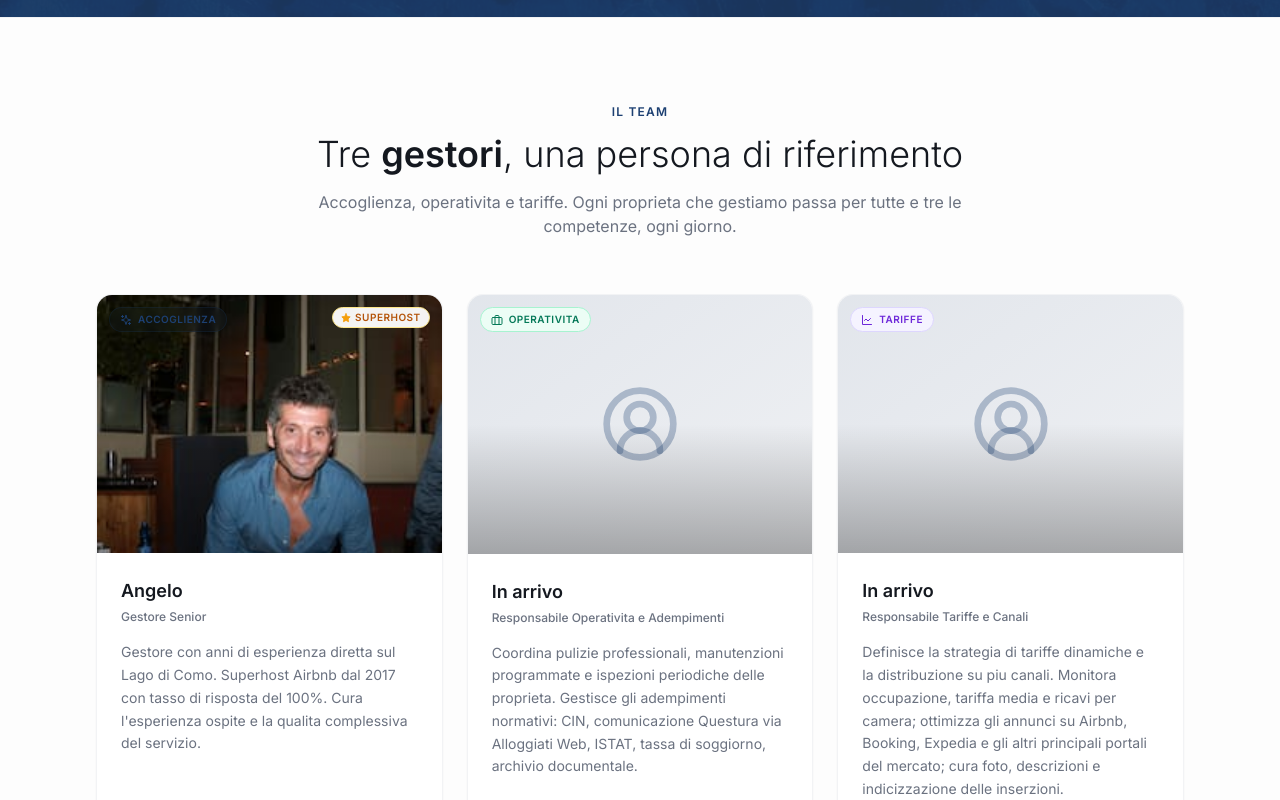
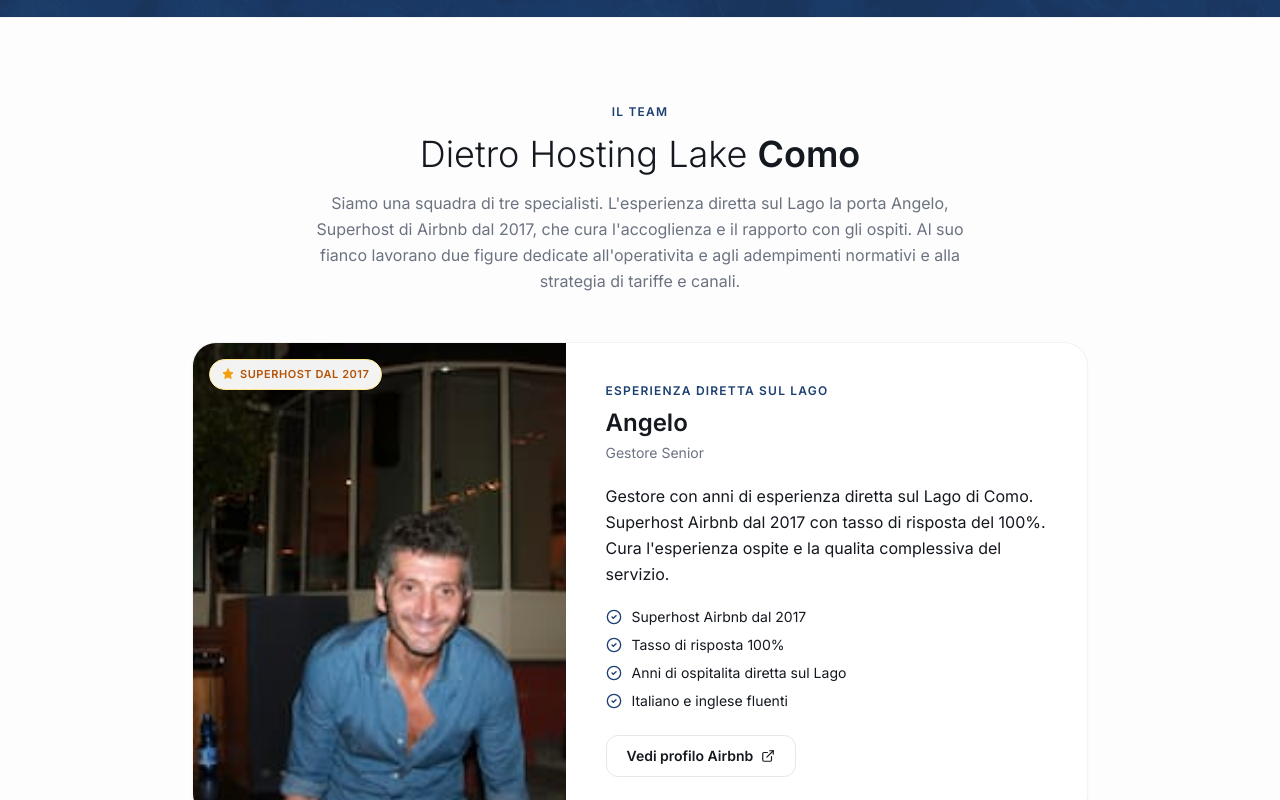
Before and after one commit to crapotca2/hostinglakecomo, a Next.js app: page /about in a window 1280 px wide. Shown: the part 940-1740 px from the top of the page. Built offline with nearby package versions, Linux system fonts and the light colour scheme.

Commit message:
ui(about): drop competence-areas eyebrow, replace 3-team-cards with single Angelo spotlight (no exposure for the other two)

```diff
--- a/src/app/(public)/about/page.tsx
+++ b/src/app/(public)/about/page.tsx
@@ -3,10 +3,8 @@ import {
   ExternalLink,
   CheckCircle2,
   Sparkles,
-  Briefcase,
   LineChart,
   ShieldCheck,
-  UserCircle2,
 } from "lucide-react";
 import team from "@/data/team.json";
 
@@ -65,9 +63,6 @@ export default function AboutPage() {
 
             {/* Tre aree di specializzazione */}
             <div className="space-y-3">
-              <div className="text-[11px] uppercase tracking-widest text-white/60 font-semibold mb-1">
-                Tre aree, una squadra
-              </div>
               {[
                 {
                   icon: Sparkles,
@@ -109,109 +104,83 @@ export default function AboutPage() {
 
       <section className="py-20 bg-muted/20 border-y border-border/50">
         <div className="max-w-6xl mx-auto px-4 sm:px-6 lg:px-8">
-          <div className="text-center mb-14">
+          <div className="text-center mb-12">
             <span className="text-xs font-semibold uppercase tracking-widest text-primary">
               Il team
             </span>
             <h2 className="text-3xl sm:text-4xl font-light mt-3 mb-4">
-              Tre <span className="font-semibold">gestori</span>,
-              una persona di riferimento
+              Dietro Hosting Lake <span className="font-semibold">Como</span>
             </h2>
-            <p className="text-muted-foreground max-w-2xl mx-auto">
-              Accoglienza, operativita e tariffe. Ogni proprieta che gestiamo
-              passa per tutte e tre le competenze, ogni giorno.
+            <p className="text-muted-foreground max-w-2xl mx-auto leading-relaxed">
+              Siamo una squadra di tre specialisti. L&apos;esperienza diretta
+              sul Lago la porta Angelo, Superhost di Airbnb dal 2017, che cura
+              l&apos;accoglienza e il rapporto con gli ospiti. Al suo fianco
+              lavorano due figure dedicate all&apos;operativita e agli
+              adempimenti normativi e alla strategia di tariffe e canali.
             </p>
           </div>
 
-          <div className="grid md:grid-cols-3 gap-6">
-            {team.members.map((m) => {
-              const Icon =
-                m.id === "operations"
-                  ? Briefcase
-                  : m.id === "revenue"
-                  ? LineChart
-                  : Sparkles;
-              const accent =
-                m.id === "operations"
-                  ? "bg-emerald-50 text-emerald-700 border-emerald-200"
-                  : m.id === "revenue"
-                  ? "bg-violet-50 text-violet-700 border-violet-200"
-                  : "bg-primary/[0.08] text-primary border-primary/20";
+          {/* Spotlight Angelo */}
+          {(() => {
+            const angelo = team.members.find((m) => m.id === "angelo");
+            if (!angelo) return null;
             return (
-                <div
-                  key={m.id}
-                  className="group bg-white rounded-2xl border border-border/50 overflow-hidden shadow-sm hover:shadow-lg hover:border-primary/30 transition-all flex flex-col"
-                >
-                  <div className="aspect-[4/3] bg-muted relative overflow-hidden">
-                    {m.profilePicture ? (
+              <div className="bg-white rounded-3xl border border-border/50 shadow-sm overflow-hidden grid md:grid-cols-[5fr_7fr] max-w-4xl mx-auto">
+                <div className="aspect-square md:aspect-auto bg-muted relative overflow-hidden">
+                  {angelo.profilePicture && (
                     // eslint-disable-next-line @next/next/no-img-element
                     <img
-                        src={m.profilePicture}
-                        alt={`${m.name} — ${m.role}`}
-                        className="w-full h-full object-cover group-hover:scale-[1.03] transition-transform duration-500"
+                      src={angelo.profilePicture}
+                      alt={`${angelo.name} — ${angelo.role}`}
+                      className="w-full h-full object-cover"
                     />
-                    ) : (
-                      <div className="w-full h-full flex items-center justify-center bg-gradient-to-br from-primary/[0.08] to-primary/[0.02]">
-                        <UserCircle2 className="h-20 w-20 text-primary/30" />
-                      </div>
                   )}
-                    <div className="absolute inset-0 bg-gradient-to-t from-black/30 via-transparent to-transparent pointer-events-none" />
-                    <div
-                      className={`absolute top-3 left-3 inline-flex items-center gap-1.5 px-2.5 py-1 rounded-full border backdrop-blur-sm ${accent}`}
-                    >
-                      <Icon className="h-3 w-3" />
-                      <span className="text-[10px] font-semibold uppercase tracking-wider">
-                        {m.shortRole}
+                  {angelo.isSuperhost && (
+                    <div className="absolute top-4 left-4 inline-flex items-center gap-1.5 bg-white/95 backdrop-blur-sm px-3 py-1.5 rounded-full border border-amber-200 shadow-sm">
+                      <Star className="h-3 w-3 fill-amber-500 text-amber-500" />
+                      <span className="text-[11px] font-semibold uppercase tracking-wider text-amber-700">
+                        Superhost dal 2017
                       </span>
-                    </div>
-                    {m.isSuperhost && (
-                      <div className="absolute top-3 right-3 inline-flex items-center gap-1 text-[10px] font-semibold uppercase tracking-wider text-amber-700 bg-white/95 border border-amber-200 px-2 py-0.5 rounded-full backdrop-blur-sm">
-                        <Star className="h-2.5 w-2.5 fill-amber-500 text-amber-500" />
-                        Superhost
                     </div>
                   )}
                 </div>
-                  <div className="p-6 flex-1 flex flex-col">
-                    <h3 className="text-lg font-semibold mb-1">
-                      {m.name ?? "In arrivo"}
-                    </h3>
-                    <p className="text-xs text-muted-foreground font-medium mb-4">
-                      {m.role}
+                <div className="p-8 md:p-10 flex flex-col justify-center">
+                  <span className="text-xs font-semibold uppercase tracking-widest text-primary mb-2">
+                    Esperienza diretta sul Lago
+                  </span>
+                  <h3 className="text-2xl font-semibold mb-1">{angelo.name}</h3>
+                  <p className="text-sm text-muted-foreground mb-5">
+                    {angelo.role}
                   </p>
-                    <p className="text-sm text-muted-foreground leading-relaxed mb-5 flex-1">
-                      {m.bio}
+                  <p className="text-foreground leading-relaxed mb-5">
+                    {angelo.bio}
                   </p>
-                    <ul className="space-y-2 mb-5">
-                      {m.highlights.slice(0, 3).map((h) => (
+                  <ul className="space-y-2 mb-6">
+                    {angelo.highlights.map((h) => (
                       <li
                         key={h}
-                          className="flex items-start gap-2 text-xs text-foreground"
+                        className="flex items-start gap-2.5 text-sm"
                       >
-                          <CheckCircle2 className="h-3.5 w-3.5 text-primary shrink-0 mt-0.5" />
+                        <CheckCircle2 className="h-4 w-4 text-primary shrink-0 mt-0.5" />
                         {h}
                       </li>
                     ))}
                   </ul>
-                    {m.airbnbProfileUrl ? (
+                  {angelo.airbnbProfileUrl && (
                     <a
-                        href={m.airbnbProfileUrl}
+                      href={angelo.airbnbProfileUrl}
                       target="_blank"
                       rel="noopener noreferrer"
-                        className="inline-flex items-center gap-1.5 text-xs font-semibold text-primary hover:underline mt-auto"
+                      className="inline-flex items-center gap-2 px-5 py-2.5 rounded-xl border border-border bg-white text-sm font-semibold hover:bg-muted/40 transition-colors w-fit"
                     >
-                        Profilo Airbnb
-                        <ExternalLink className="h-3 w-3" />
+                      Vedi profilo Airbnb
+                      <ExternalLink className="h-3.5 w-3.5" />
                     </a>
-                    ) : (
-                      <div className="text-[11px] text-muted-foreground italic mt-auto">
-                        Bio dettagliata in arrivo
-                      </div>
                   )}
                 </div>
               </div>
             );
-            })}
-          </div>
+          })()}
         </div>
       </section>
 
```
Lines whose indentation alone changed are shown as unchanged.
